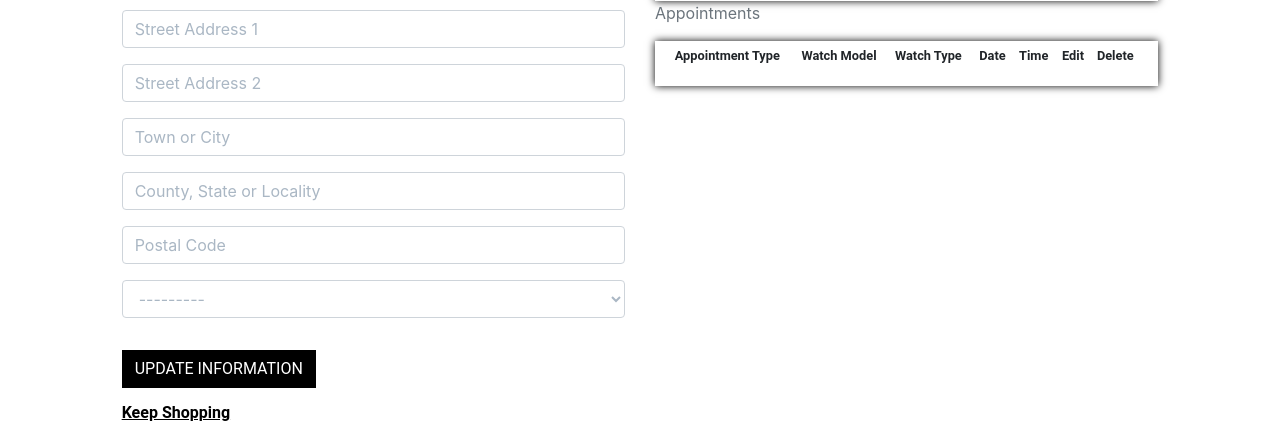
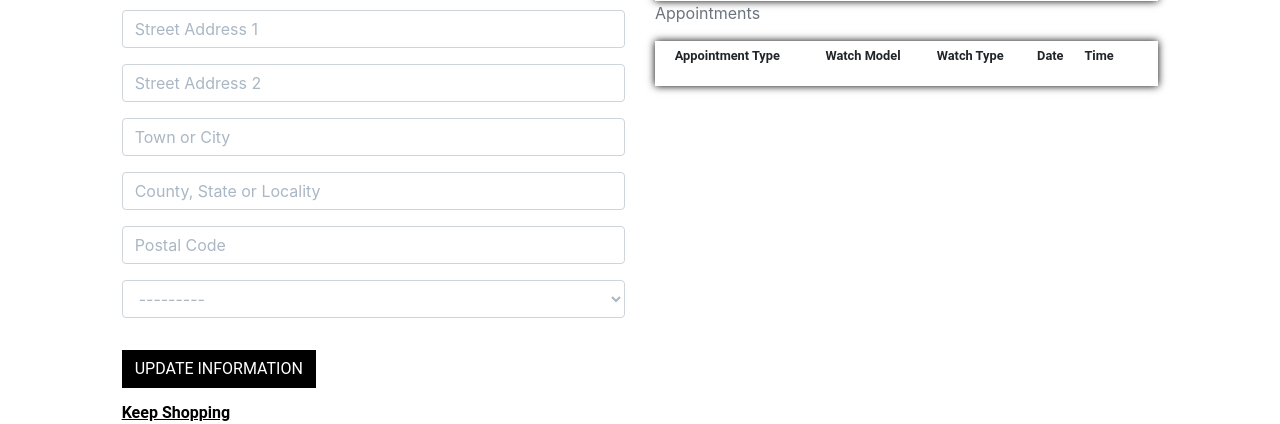
Before and after one commit to Bealby/grandpas-pocket-watch-shop, a Django app: page /profile/ in a window 1280 px wide. Shown: the part 420-844 px from the top of the page. Run offline with Django 3.2, Linux system fonts and the light colour scheme; the visitor is signed in with stand-in values (Sample User, id 1); data comes from the database, SQL or seed files in the repository; data that the repository does not hold is empty; some libraries are stand-ins or nearby versions.

Commit message:
Removed delete icon from profile.html

```diff
--- a/profiles/templates/profiles/profile.html
+++ b/profiles/templates/profiles/profile.html
@@ -80,8 +80,7 @@
                                         <th class="small"><span style="font-weight: bold;">Watch Type</span></th>
                                         <th class="small"><span style="font-weight: bold;">Date</span></th>
                                         <th class="small"><span style="font-weight: bold;">Time</span></th>
-                                        <th class="small"><span style="font-weight: bold;">Edit</span></th>
-                                        <th class="small"><span style="font-weight: bold;">Delete</span></th>
+                                        <th class="small"><span style="font-weight: bold;"></span></th>
                                     </tr>
                                 </thead>
                                 <tbody>
@@ -93,7 +92,6 @@
                                         <td class="small">{{ appointment.date }}</td>
                                         <td class="small">{{ appointment.time }}</td>
                                         <td class="small"><a href="">Edit</a></td>
-                                        <td class="small"><a href="">Delete</a></td>
                                     </tr>
                                     {% endfor %}
                                 </tbody>
```
